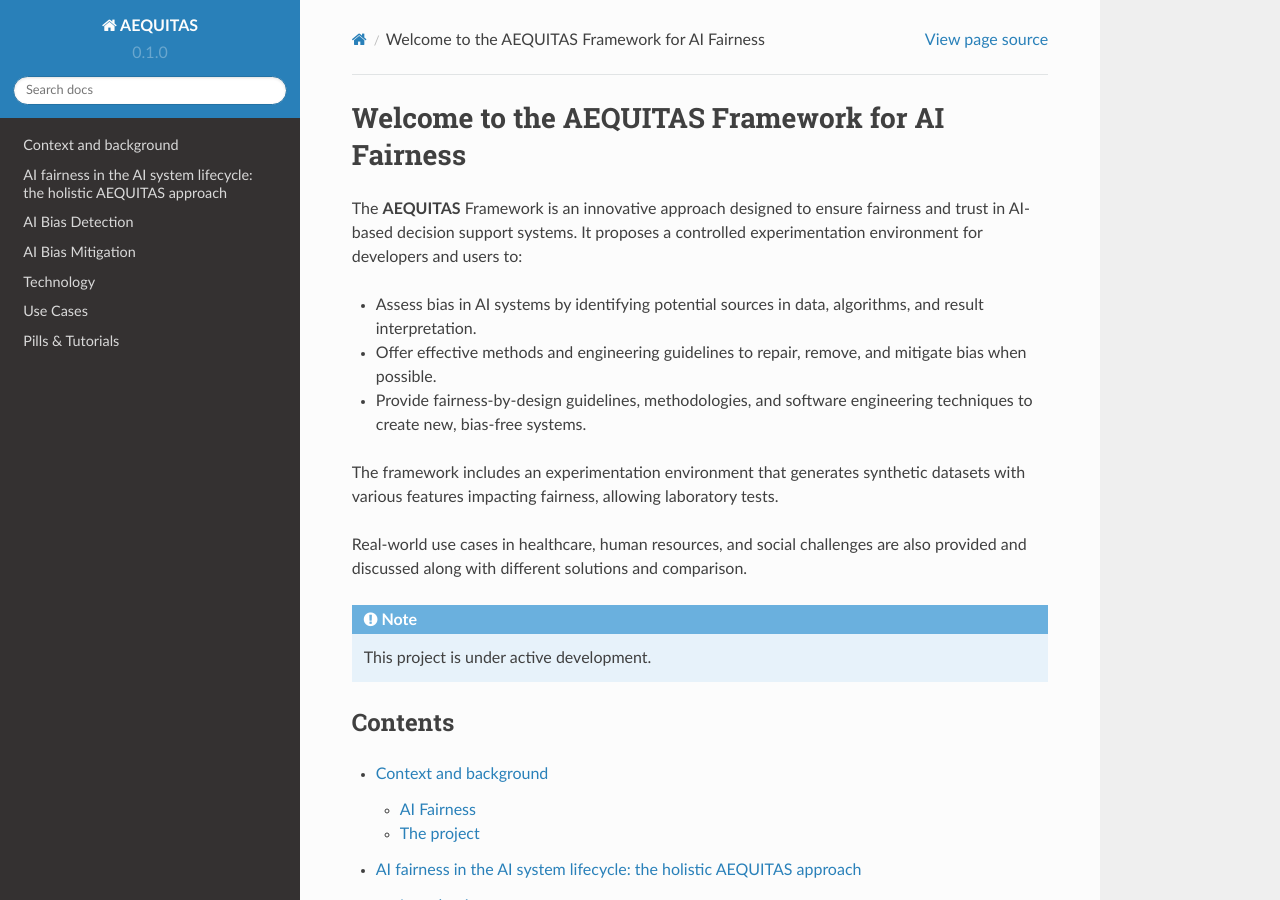
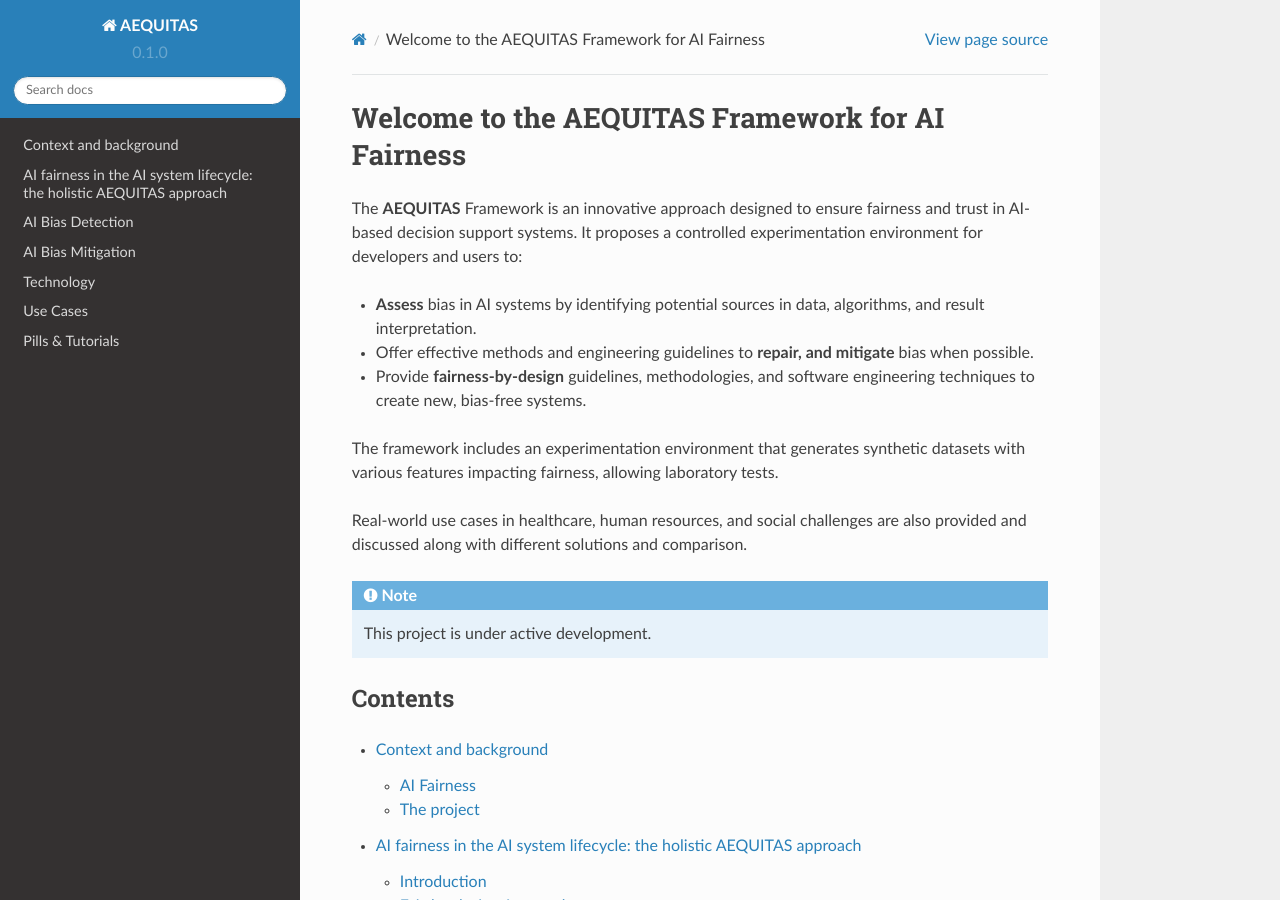
Before and after one commit to aequitas-aod/aequitas-home, a Sphinx documentation site: the page built from docs/source/index.rst, in a window 1280 px wide and 900 px high. Built offline with Sphinx 7.4.7 and the Read the Docs theme 2.0.0, drawn with Linux system fonts in a browser that asks for light colours.

Commit message:
rc: intro

```diff
--- a/docs/source/index.rst
+++ b/docs/source/index.rst
@@ -3,9 +3,9 @@ Welcome to the AEQUITAS Framework for AI Fairness
 
 The **AEQUITAS** Framework is an innovative approach designed to ensure fairness and trust in AI-based decision support systems. It proposes a controlled experimentation environment for developers and users to:
 
-* Assess bias in AI systems by identifying potential sources in data, algorithms, and result interpretation.
-* Offer effective methods and engineering guidelines to repair, remove, and mitigate bias when possible.
-* Provide fairness-by-design guidelines, methodologies, and software engineering techniques to create new, bias-free systems.
+* **Assess** bias in AI systems by identifying potential sources in data, algorithms, and result interpretation.
+* Offer effective methods and engineering guidelines to **repair, and mitigate** bias when possible.
+* Provide **fairness-by-design** guidelines, methodologies, and software engineering techniques to create new, bias-free systems.
 
 The framework includes an experimentation environment that generates synthetic datasets with various features impacting fairness, allowing laboratory tests.
 
```
